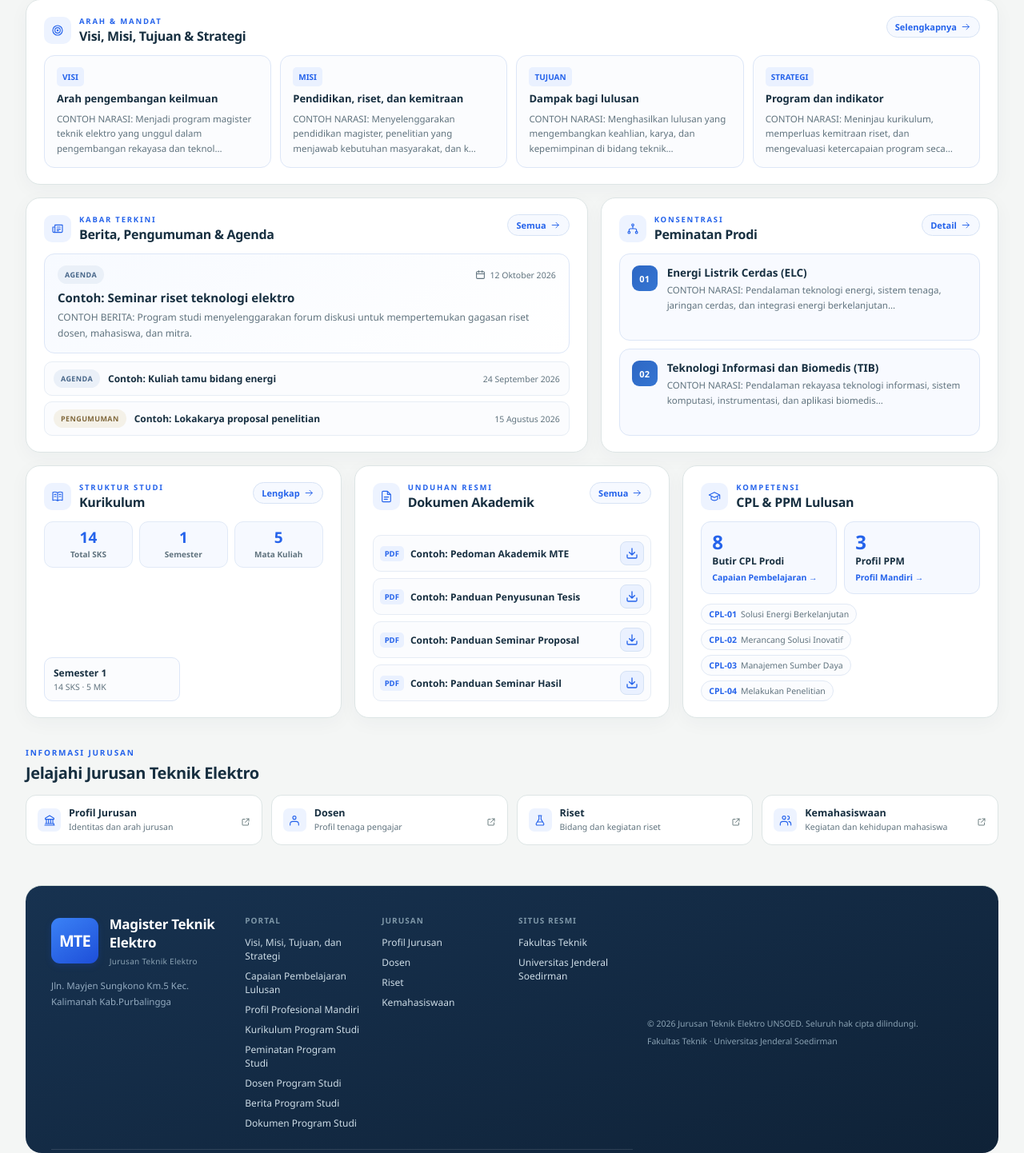
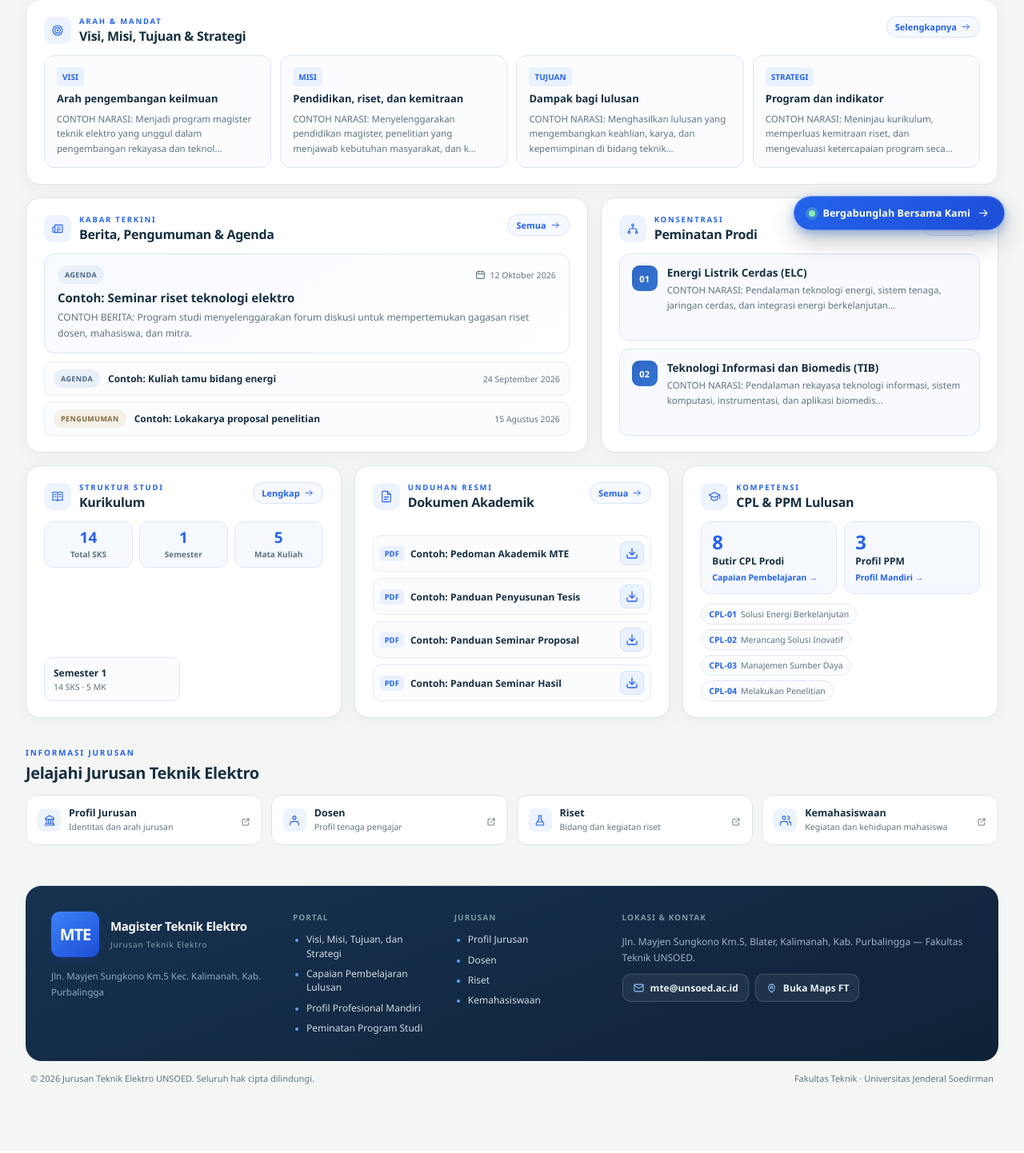
Before and after one commit to mulkiiz/mteportal, a PHP site: page / in a window 1280 px wide. Shown: the part 488-1930 px from the top of the page at 80% size. After the commit the page ends 1844 px from the top, so only its background shows below. Run offline with PHP 8.4, Linux system fonts and the light colour scheme.

Commit message:
feat(mte): add floating admissions CTA and redesign 3-column footer
Co-authored-by: Copilot App <223556219+Copilot@users.noreply.github.com>

```diff
--- a/mte/index.php
+++ b/mte/index.php
@@ -231,7 +231,7 @@ function mteAdminBrand(string $subtitle): void
 
 function mteIcon(string $assetPath, string $name): void
 {
-    $iconHref = mteEscape($assetPath . '/portal-icons.svg?v=2#' . rawurlencode($name));
+    $iconHref = mteEscape($assetPath . '/portal-icons.svg?v=3#' . rawurlencode($name));
     ?>
     <svg class="ui-icon" width="18" height="18" aria-hidden="true" focusable="false" fill="none" stroke="currentColor" stroke-width="1.7" stroke-linecap="round" stroke-linejoin="round"><use href="<?= $iconHref ?>"/></svg>
     <?php
@@ -694,7 +694,7 @@ header("Content-Security-Policy: default-src 'none'; img-src 'self' data:; scrip
     <?php endif; ?>
     <link rel="icon" type="image/svg+xml" href="<?= mteEscape($assetPath) ?>/unsoed-favicon.svg?v=1">
     <link rel="stylesheet" href="<?= mteEscape($assetPath) ?>/simulasi.css?v=2">
-    <link rel="stylesheet" href="<?= mteEscape($assetPath) ?>/mte-portal.css?v=12">
+    <link rel="stylesheet" href="<?= mteEscape($assetPath) ?>/mte-portal.css?v=20">
 </head>
 <body>
     <a class="skip-link" href="#main">Langsung ke konten</a>
@@ -1273,36 +1273,59 @@ header("Content-Security-Policy: default-src 'none'; img-src 'self' data:; scrip
 
         <footer class="page-footer">
             <div class="footer-grid">
-                <div class="footer-brand">
+                <div class="footer-logo">
                     <a class="brand" href="<?= mteEscape($portalPath) ?>">
                         <span class="brand-mark">MTE</span>
                         <div><strong>Magister Teknik Elektro</strong><span>Jurusan Teknik Elektro</span></div>
                     </a>
-                    <p>Jln. Mayjen Sungkono Km.5 Kec. Kalimanah Kab.Purbalingga</p>
+                    <p class="footer-address">Jln. Mayjen Sungkono Km.5 Kec. Kalimanah, Kab. Purbalingga</p>
                 </div>
+                <div class="footer-links-pair">
                     <nav class="footer-col" aria-label="Tautan portal">
                         <span class="footer-title">PORTAL</span>
-                    <?php foreach ($bagian as $kode => $info): ?>
-                        <a href="<?= mteEscape($portalPath . rawurlencode($kode)) ?>/#isi"><?= mteEscape($info[1]) ?></a>
+                        <ul class="footer-link-list">
+                            <?php foreach (['vmts', 'cpl', 'ppm', 'peminatan'] as $kode): ?>
+                                <?php if (isset($bagian[$kode])): ?>
+                                    <li><a href="<?= mteEscape($portalPath . rawurlencode($kode)) ?>/#isi"><?= mteEscape($bagian[$kode][1]) ?></a></li>
+                                <?php endif; ?>
                             <?php endforeach; ?>
+                        </ul>
                     </nav>
                     <nav class="footer-col" aria-label="Tautan jurusan">
                         <span class="footer-title">JURUSAN</span>
+                        <ul class="footer-link-list">
                             <?php foreach ($tautanJurusan as [$icon, $fragment, $label]): ?>
-                        <a href="<?= mteEscape($situsJurusan . $fragment) ?>" target="_blank" rel="noopener noreferrer"><?= mteEscape($label) ?></a>
+                                <li><a href="<?= mteEscape($situsJurusan . $fragment) ?>" target="_blank" rel="noopener noreferrer"><?= mteEscape($label) ?></a></li>
                             <?php endforeach; ?>
-                </nav>
-                <nav class="footer-col" aria-label="Situs resmi">
-                    <span class="footer-title">SITUS RESMI</span>
-                    <a href="<?= mteEscape($situsFakultas) ?>">Fakultas Teknik</a>
-                    <a href="<?= mteEscape($situsUnsoed) ?>">Universitas Jenderal Soedirman</a>
+                        </ul>
                     </nav>
                 </div>
-            <div class="footer-bottom">
+                <div class="footer-location">
+                    <span class="footer-title">LOKASI &amp; KONTAK</span>
+                    <p>Jln. Mayjen Sungkono Km.5, Blater, Kalimanah, Kab. Purbalingga — Fakultas Teknik UNSOED.</p>
+                    <div class="footer-contact-actions">
+                        <a class="footer-contact-pill" href="mailto:mte@unsoed.ac.id">
+                            <?php mteIcon($assetPath, 'mail'); ?>
+                            <span>mte@unsoed.ac.id</span>
+                        </a>
+                        <a class="footer-contact-pill" href="https://maps.app.goo.gl/N1nw25njo52pv9v96" target="_blank" rel="noopener noreferrer">
+                            <?php mteIcon($assetPath, 'map-pin'); ?>
+                            <span>Buka Maps FT</span>
+                        </a>
+                    </div>
+                </div>
+            </div>
+        </footer>
+        <div class="page-copyright">
             <span>© 2026 Jurusan Teknik Elektro UNSOED. Seluruh hak cipta dilindungi.</span>
             <span>Fakultas Teknik · Universitas Jenderal Soedirman</span>
         </div>
-        </footer>
     </main>
+
+    <a class="floating-admisi-cta" href="https://pasca.admisi.unsoed.ac.id/" target="_blank" rel="noopener noreferrer" aria-label="Bergabunglah Bersama Kami - SPMB Pascasarjana UNSOED">
+        <span class="floating-admisi-dot" aria-hidden="true"></span>
+        <span>Bergabunglah Bersama Kami</span>
+        <?php mteIcon($assetPath, 'arrow'); ?>
+    </a>
 </body>
 </html>
--- a/mte/simulasi_assets/mte-portal.css
+++ b/mte/simulasi_assets/mte-portal.css
@@ -251,16 +251,59 @@
         .portal-link-text strong, .portal-link-text small { display: block; }
         .portal-link-text strong { color: var(--ink); font-size: 12.5px; }
         .portal-link-text small { margin-top: 2px; color: var(--muted); font-size: 10.5px; line-height: 1.5; }
-        .page-footer { margin-top: 44px; padding: 36px 32px 4px; border-radius: 20px; background: linear-gradient(160deg, #173250, #0f2237); color: #b9c9d4; }
-        .footer-grid { display: grid; grid-template-columns: 1.5fr 1fr 1fr 1fr; gap: 28px; padding-bottom: 24px; border-bottom: 1px solid #ffffff1f; }
-        .page-footer .brand { color: #fff; }
-        .page-footer .brand > div > span { color: #8aa2b3; }
-        .footer-brand p { margin: 14px 0 0; max-width: 320px; color: #93aabf; font-size: 11.5px; line-height: 1.75; }
+        .page-footer { margin-top: 44px; padding: 32px; border-radius: 20px; background: linear-gradient(160deg, #173250, #0f2237); color: #b9c9d4; }
+        .footer-grid { display: grid; grid-template-columns: minmax(0, 5fr) minmax(0, 7fr) minmax(0, 8fr); gap: 28px; align-items: start; }
+        .footer-logo .brand { color: #fff; text-decoration: none; }
+        .footer-logo .brand:hover { text-decoration: none; }
+        .footer-logo .brand strong { font-size: 15px; line-height: 1.3; }
+        .footer-logo .brand > div > span { color: #8aa2b3; letter-spacing: .8px; }
+        .footer-address { margin: 14px 0 0; max-width: 280px; color: #93aabf; font-size: 11.5px; line-height: 1.75; }
+        .footer-links-pair { display: grid; grid-template-columns: repeat(2, minmax(0, 1fr)); gap: 20px; }
         .footer-col { display: grid; gap: 8px; align-content: start; justify-items: start; }
-        .footer-title { margin-bottom: 4px; color: #7e97a8; font-size: 10px; font-weight: 750; letter-spacing: 1px; }
-        .footer-col a { color: #cddce6; font-size: 12px; text-decoration: none; transition: color .15s; }
+        .footer-title { display: block; margin-bottom: 4px; color: #7e97a8; font-size: 10px; font-weight: 750; letter-spacing: 1px; }
+        .footer-link-list { display: grid; gap: 8px; margin: 0; padding-left: 17px; list-style: disc; }
+        .footer-link-list li::marker { color: #60a5fa; }
+        .footer-col a { color: #cddce6; font-size: 12px; line-height: 1.45; text-decoration: none; transition: color .15s; }
         .footer-col a:hover, .footer-col a:focus-visible { color: #fff; text-decoration: none; }
-        .footer-bottom { display: flex; flex-wrap: wrap; justify-content: space-between; gap: 8px; padding: 15px 0; color: #8aa2b3; font-size: 10.5px; }
+        .footer-location { display: grid; gap: 10px; }
+        .footer-location p { margin: 0; color: #9fb4c6; font-size: 12px; line-height: 1.65; }
+        .footer-contact-actions { display: flex; flex-wrap: wrap; gap: 8px; }
+        .footer-contact-pill { display: inline-flex; align-items: center; gap: 7px; max-width: 100%; padding: 8px 12px; border: 1px solid #ffffff26; border-radius: 10px; background: #ffffff10; color: #e6eff6; font-size: 12px; font-weight: 600; text-decoration: none; overflow-wrap: anywhere; transition: background .15s, border-color .15s, color .15s; }
+        .footer-contact-pill:hover, .footer-contact-pill:focus-visible { border-color: #60a5fa; background: #ffffff1f; color: #fff; text-decoration: none; }
+        .footer-contact-pill .ui-icon { width: 15px; height: 15px; flex: 0 0 15px; color: #93c5fd; }
+        .page-copyright { display: flex; flex-wrap: wrap; justify-content: space-between; gap: 8px; padding: 14px 6px 84px; color: var(--muted); font-size: 11px; }
+        .floating-admisi-cta {
+            position: fixed;
+            right: 24px;
+            bottom: 24px;
+            z-index: 40;
+            display: inline-flex;
+            align-items: center;
+            gap: 9px;
+            max-width: calc(100vw - 32px);
+            padding: 12px 18px;
+            border: 1px solid rgba(255, 255, 255, 0.28);
+            border-radius: 999px;
+            background: linear-gradient(135deg, #2563eb, #1d4ed8);
+            color: #fff;
+            font-size: 12.5px;
+            font-weight: 700;
+            letter-spacing: .1px;
+            text-decoration: none;
+            box-shadow: 0 14px 30px rgba(15, 34, 55, 0.24), 0 4px 12px rgba(37, 99, 235, 0.34);
+            transition: transform .18s ease, box-shadow .18s ease, background .18s ease;
+        }
+        .floating-admisi-cta:hover, .floating-admisi-cta:focus-visible {
+            transform: translateY(-2px);
+            background: linear-gradient(135deg, #1d4ed8, #1e40af);
+            color: #fff;
+            text-decoration: none;
+            box-shadow: 0 18px 36px rgba(15, 34, 55, 0.28), 0 6px 16px rgba(37, 99, 235, 0.42);
+        }
+        .floating-admisi-cta:focus-visible { outline: 3px solid #93c5fd; outline-offset: 3px; }
+        .floating-admisi-dot { width: 8px; height: 8px; flex: 0 0 8px; border-radius: 50%; background: #86efac; box-shadow: 0 0 0 4px rgba(134, 239, 172, 0.24); }
+        .floating-admisi-cta .ui-icon { width: 15px; height: 15px; flex: 0 0 15px; transition: transform .18s ease; }
+        .floating-admisi-cta:hover .ui-icon { transform: translateX(2px); }
         @media (min-width: 1160px) {
             .curriculum-list { grid-template-columns: repeat(4, minmax(0, 1fr)); gap: 10px; }
             .detail-layout .curriculum-list { grid-template-columns: repeat(2, minmax(0, 1fr)); gap: 14px; }
@@ -285,6 +328,7 @@
         @media (max-width: 900px) {
             .detail-layout { grid-template-columns: minmax(0, 1fr); gap: 20px; }
             .detail-layout > .portal-content { order: -1; }
+            .footer-grid { grid-template-columns: minmax(0, 1fr); gap: 24px; }
         }
         @media (max-width: 800px) {
             .portal-nav { flex-wrap: nowrap; overflow-x: auto; }
@@ -310,8 +354,11 @@
             .tabs a { padding: 16px 0 13px; font-size: 11px; }
             .tab-panel { padding: 20px 16px 24px; }
             .portal-links-grid { grid-template-columns: minmax(0, 1fr); }
-            .page-footer { margin-top: 30px; padding: 28px 20px 4px; }
-            .footer-grid { grid-template-columns: minmax(0, 1fr); gap: 20px; }
+            .page-footer { margin-top: 30px; padding: 24px 20px; }
+            .footer-grid { grid-template-columns: minmax(0, 1fr); gap: 22px; }
+            .footer-links-pair { grid-template-columns: minmax(0, 1fr); gap: 16px; }
+            .page-copyright { padding: 12px 2px 72px; }
+            .floating-admisi-cta { right: 14px; bottom: 14px; padding: 10px 15px; font-size: 12px; gap: 7px; }
             .section-heading { gap: 12px; margin-bottom: 19px; }
             .section-icon { width: 40px; height: 40px; flex-basis: 40px; }
             .section-heading h1, .section-heading h2 { font-size: 24px; }
```
Also changed, not shown: mte/simulasi_assets/portal-icons.svg. Lines whose indentation alone changed are shown as unchanged.
